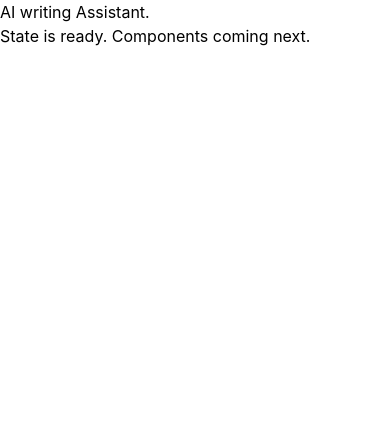
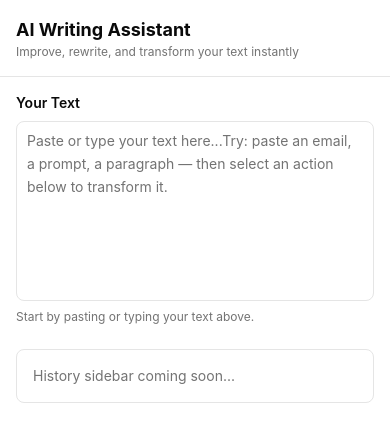
Before and after one commit to pranjalipongde/ai-writing-assistant, a React (Vite) app: page / in a window 390 px wide. Shown: the top 442 px of the page. Built offline with nearby package versions, Linux system fonts and the light colour scheme; no server answers.

Commit message:
feature: added responsive layout shell and updated inputArea

```diff
--- a/src/App.jsx
+++ b/src/App.jsx
@@ -1,6 +1,7 @@
 import { useCallback, useReducer } from "react";
 import { countChars, countWords } from "./utils/textHelpers";
 import useAi from "./hooks/useAi";
+import InputArea from "./components/editor/InputArea";
 
 //all possible state updates have a name
 const ACTIONS = {
@@ -97,7 +98,7 @@ function App() {
   }, [state.outputText]);
 
   //handle reset
-  const handleRest = useCallback(() => {
+  const handleReset = useCallback(() => {
     dispatch({ type: ACTIONS.RESET });
     clearError();
   }, [clearError]);
@@ -133,9 +134,55 @@ function App() {
   }, [state.inputText, state.activeAction, state.customPrompt, runAI]);
 
   return (
-    <div>
-      <h1>AI writing Assistant.</h1>
-      <p>State is ready. Components coming next.</p>
+    <div className="min-h-screen bg-background">
+      {/* Header */}
+      <header className="border-b border-border px-4 lg:px-8 py-4">
+        <div
+          className="max-w-6xl mx-auto flex items-center
+                        justify-between"
+        >
+          <div>
+            <h1
+              className="text-lg lg:text-2xl font-bold
+                           text-foreground"
+            >
+              AI Writing Assistant
+            </h1>
+            <p className="text-xs lg:text-sm text-muted-foreground">
+              Improve, rewrite, and transform your text instantly
+            </p>
+          </div>
+        </div>
+      </header>
+
+      {/* Main Layout */}
+      <main className="max-w-6xl mx-auto p-4 lg:p-8">
+        <div className="flex flex-col lg:flex-row gap-6">
+          {/* Left — Main Content (70%) */}
+          <div className="flex flex-col gap-6 w-full lg:w-[70%]">
+            <InputArea
+              inputText={state.inputText}
+              wordCount={state.wordCount}
+              charCount={state.charCount}
+              onInputChange={handleInputChange}
+              onReset={handleReset}
+            />
+            {/* ActionBar goes here next */}
+            {/* OutputArea goes here after */}
+          </div>
+
+          {/* Right — Sidebar (30%) */}
+          {/* visible on desktop, bottom on mobile */}
+          <div className="w-full lg:w-[30%]">
+            {/* HistorySidebar goes here */}
+            <div className="rounded-lg border border-border p-4">
+              <p className="text-sm text-muted-foreground">
+                History sidebar coming soon...
+              </p>
+            </div>
+          </div>
+        </div>
+      </main>
     </div>
   );
 }
--- a/src/components/editor/InputArea.jsx
+++ b/src/components/editor/InputArea.jsx
@@ -1,7 +1,82 @@
-import React from "react";
+import { useRef } from "react";
+import { Textarea } from "@/components/ui/textarea";
+import { Badge } from "@/components/ui/badge";
+import { Button } from "@/components/ui/button";
 
-const InputArea = () => {
-  return <div>InputArea</div>;
+const InputArea = ({
+  inputText,
+  wordCount,
+  charCount,
+  onInputChange,
+  onReset,
+}) => {
+  const textareaRef = useRef(null);
+
+  const handleChange = (e) => {
+    onInputChange(e.target.value);
+  };
+
+  const handleClear = () => {
+    onReset();
+    textareaRef.current?.focus();
+  };
+
+  const handlePaste = (e) => {
+    setTimeout(() => {
+      if (textareaRef.current) {
+        onInputChange(textareaRef.current.value);
+      }
+    }, 0);
+  };
+
+  return (
+    <div className="flex flex-col gap-2 lg:gap-3">
+      {/* Header */}
+      <div className="flex items-center justify-between">
+        <h2 className="text-sm font-semibold text-foreground">Your Text</h2>
+
+        {/* counters and clear button */}
+        <div className="flex items-center gap-1 lg:gap-2">
+          {inputText && (
+            <>
+              <Badge variant="secondary" className="text-xs px-2 py-0.5">
+                {wordCount} {wordCount === 1 ? "word" : "words"}
+              </Badge>
+              <Badge variant="secondary" className="text-xs px-2 py-0.5">
+                {charCount} {charCount === 1 ? "char" : "chars"}
+              </Badge>
+              <Button
+                variant="ghost"
+                size="sm"
+                onClick={handleClear}
+                className="text-xs h-7 px-2 text-muted-foreground
+                           hover:text-destructive"
+              >
+                Clear
+              </Button>
+            </>
+          )}
+        </div>
+      </div>
+
+      {/* Textarea */}
+      <Textarea
+        ref={textareaRef}
+        value={inputText}
+        onChange={handleChange}
+        onPaste={handlePaste}
+        placeholder="Paste or type your text here...Try: paste an email, a prompt, a paragraph — then select an action below to transform it."
+        className="min-h-45 lg:min-h-55 resize-none text-sm leading-relaxed"
+      />
+
+      {/* helper text */}
+      <p className="text-xs text-muted-foreground">
+        {inputText
+          ? "Select an action below to transform your text."
+          : "Start by pasting or typing your text above."}
+      </p>
+    </div>
+  );
 };
 
 export default InputArea;
```
